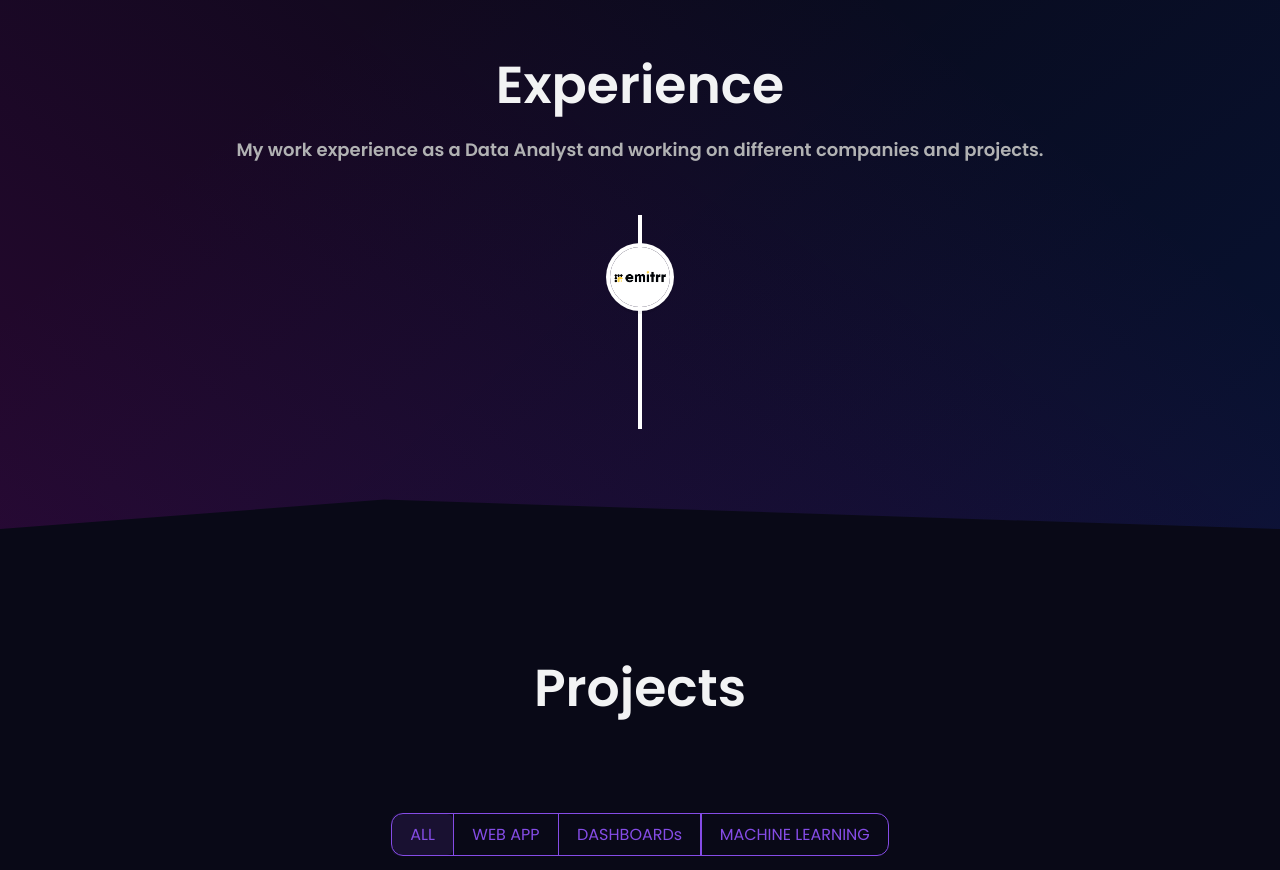
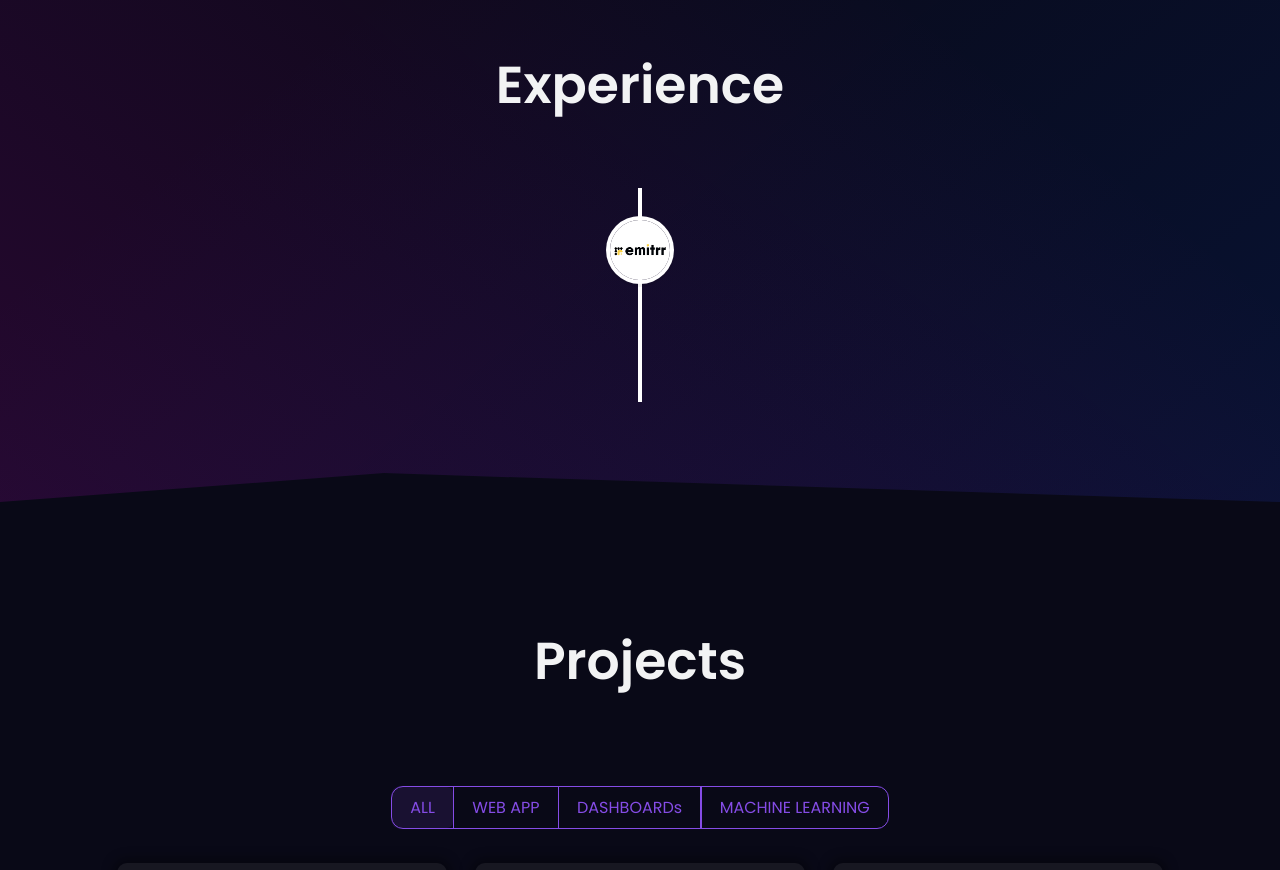
Before and after one commit to ayush8587/ayush.github.io, a React (Create React App) app: page / in a window 1280 px wide. Shown: the part 1620-2490 px from the top of the page. Built offline with nearby package versions, Linux system fonts and the light colour scheme.

Commit message:
Update Experience.jsx

```diff
--- a/src/components/sections/Experience.jsx
+++ b/src/components/sections/Experience.jsx
@@ -60,8 +60,8 @@ const Experience = () => {
             marginBottom: "40px",
           }}
         >
-          My work experience as a Data Analyst and working on different
-          companies and projects.
+{/*           My work experience as a Data Analyst and working on different
+          companies and projects. */}
         </Desc>
 
         <VerticalTimeline>
```
